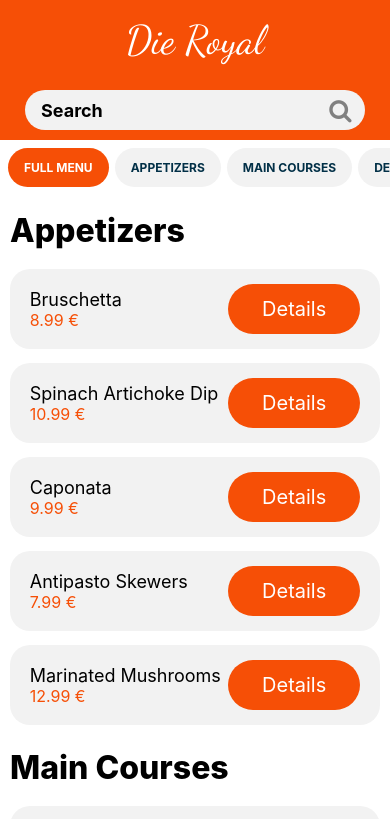
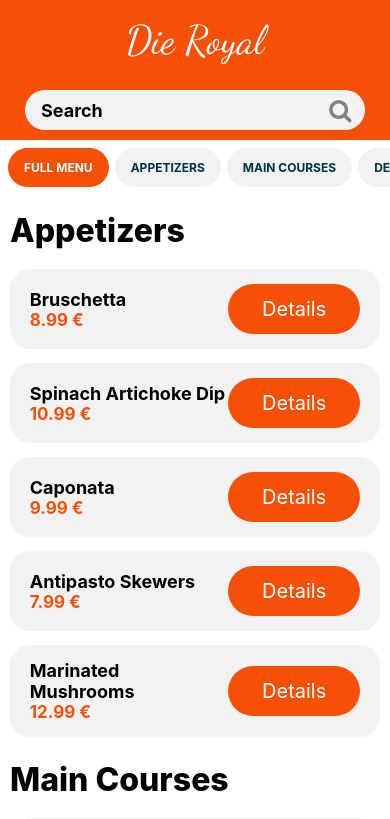
Before and after one commit to The-White-Hats/El-Menu, a React Native app: screen /MenuNavigation in a window 390 px wide. Shown: the top 819 px of the page. Built offline with nearby package versions, Linux system fonts and the light colour scheme.

Commit message:
tune the list item

```diff
--- a/components/listItem/listItem.jsx
+++ b/components/listItem/listItem.jsx
@@ -1,5 +1,6 @@
-import { View, Text, TouchableOpacity, StyleSheet } from 'react-native'
-import colors from './../../colors.json'
+import { View, Text, TouchableOpacity, StyleSheet } from 'react-native';
+
+import colors from './../../colors.json';
 
 const ListItem = ({ dish, navigation }) => {
   return (
@@ -8,20 +9,13 @@ const ListItem = ({ dish, navigation }) => {
         <Text style={styles.Item}>{dish.dish_name}</Text>
         <Text style={styles.price}>{dish.price} €</Text>
       </View>
-            <TouchableOpacity
-                style={styles.btn}
-                activeOpacity={0.5}
-                onPress={() =>
-                    navigation.navigate('Details', {
-                        dish,
-                    })
-                }
-            >
+      <TouchableOpacity style={styles.btn} activeOpacity={0.5}
+        onPress={() => navigation.navigate('Details', { dish })}>
         <Text style={styles.btnText}>Details</Text>
       </TouchableOpacity>
     </TouchableOpacity>
   )
-}
+};
 
 const styles = StyleSheet.create({
   container: {
@@ -42,10 +36,12 @@ const styles = StyleSheet.create({
   },
   Item: {
     fontSize: 18,
+    fontWeight: 'bold'
   },
   price: {
-        fontSize: 16,
-        color: '#f64f06',
+    fontWeight: 'bold',
+    fontSize: 17,
+    color: colors.primary,
   },
   btn: {
     width: '40%',
@@ -58,7 +54,7 @@ const styles = StyleSheet.create({
   btnText: {
     fontSize: 20,
     color: 'white',
-    },
-})
+  }
+});
 
-export default ListItem
+export default ListItem;
```
Lines whose indentation alone changed are shown as unchanged.
